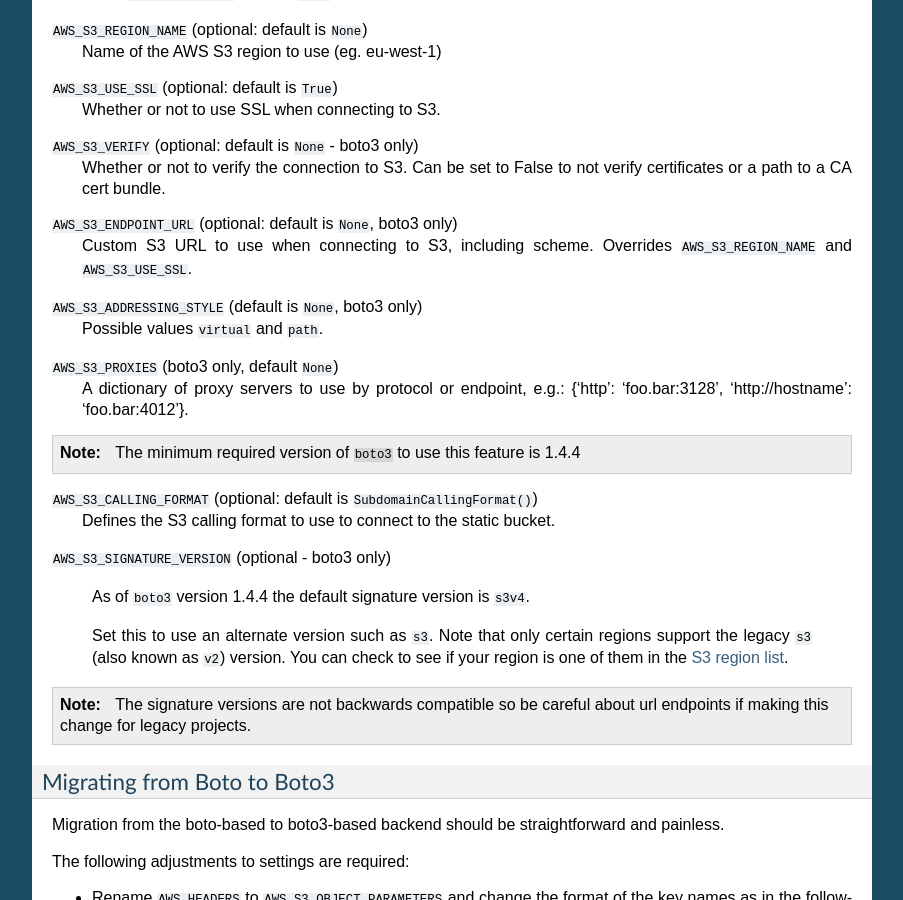
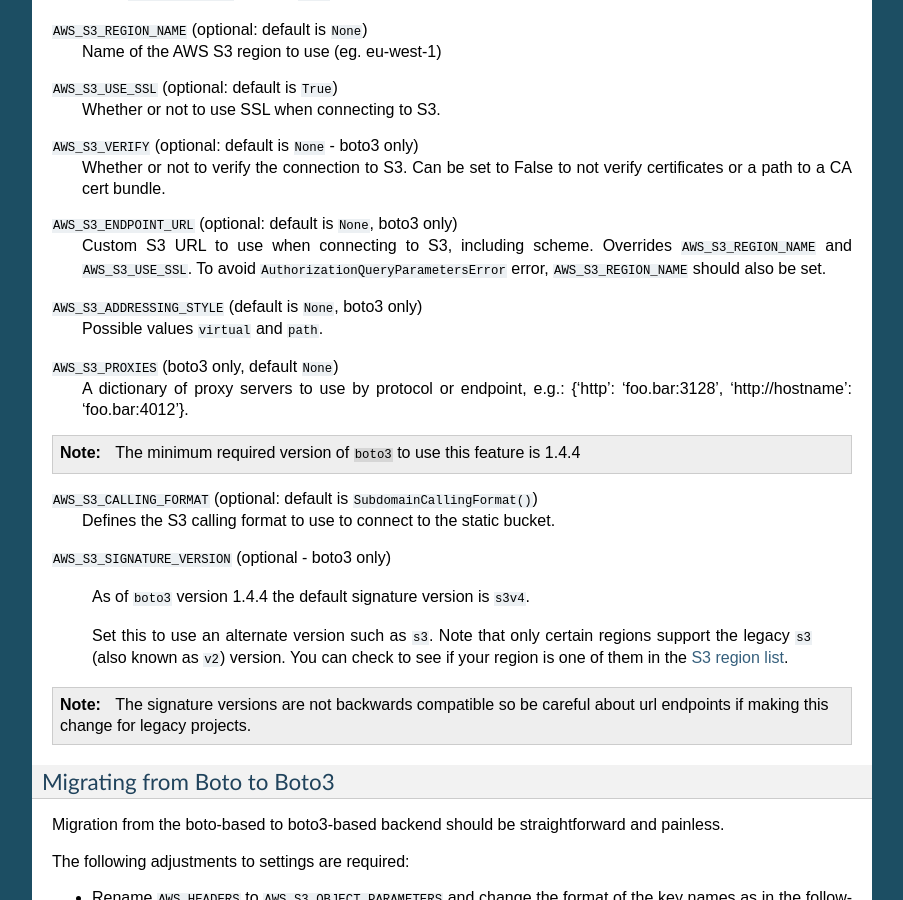
Before and after one commit to jschneier/django-storages, a Sphinx documentation site: the page built from docs/backends/amazon-S3.rst, in a window 1280 px wide and 900 px high, scrolled down 2149 px. Shown: the whole window, without its empty margins (198-1101 px from the left). Built offline with Sphinx 7.4.7, drawn with Linux system fonts in a browser that asks for light colours.

Commit message:
AWS_S3_REGION_NAME is still needed
Tested in region `cn-northwest-1` with Django 2.2.1, django-storage 1.7.1 and boto3 1.9.166, `AWS_S3_REGION_NAME` setting is still needed even with `AWS_S3_ENDPOINT_URL`. Otherwise, you may come across the `AuthorizationQueryParametersError` with example message _Error parsing the X-Amz-Credential parameter; the region 'ap-southeast-1' is wrong; expecting 'cn-northwest-1'_.

```diff
--- a/docs/backends/amazon-S3.rst
+++ b/docs/backends/amazon-S3.rst
@@ -123,7 +123,7 @@
     Whether or not to verify the connection to S3. Can be set to False to not verify certificates or a path to a CA cert bundle.
 
 ``AWS_S3_ENDPOINT_URL`` (optional: default is ``None``, boto3 only)
-    Custom S3 URL to use when connecting to S3, including scheme. Overrides ``AWS_S3_REGION_NAME`` and ``AWS_S3_USE_SSL``.
+    Custom S3 URL to use when connecting to S3, including scheme. Overrides ``AWS_S3_REGION_NAME`` and ``AWS_S3_USE_SSL``. To avoid ``AuthorizationQueryParametersError`` error, ``AWS_S3_REGION_NAME`` should also be set.
 
 ``AWS_S3_ADDRESSING_STYLE`` (default is ``None``, boto3 only)
     Possible values ``virtual`` and ``path``.
```
